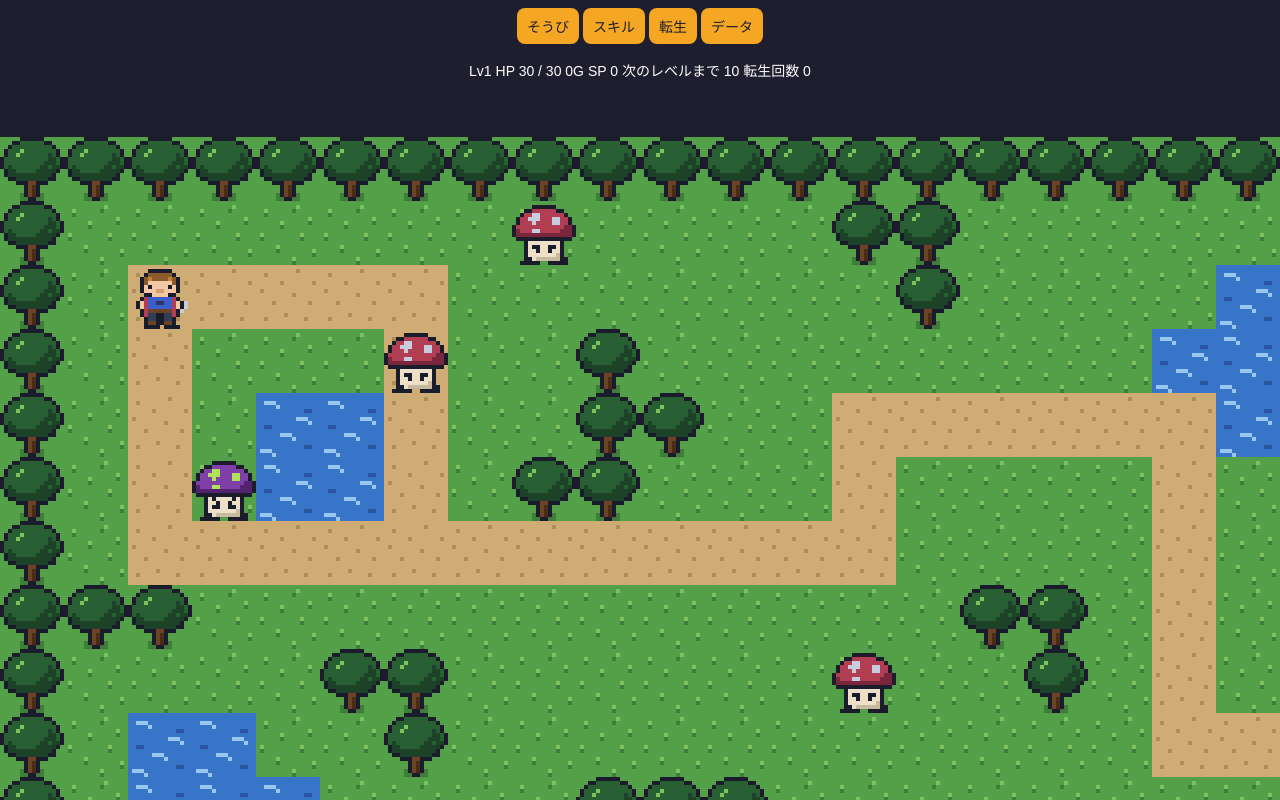
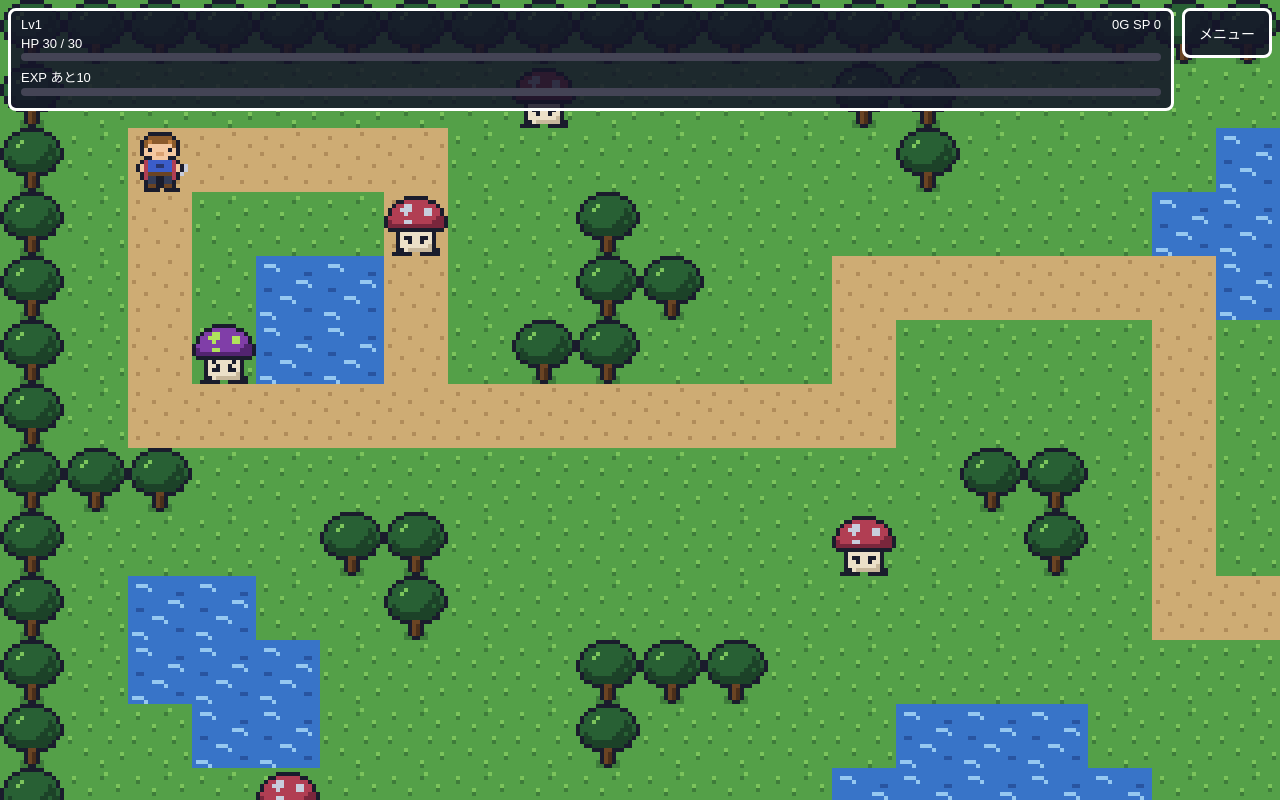
Before and after one commit to snaooo9331-max/my-rpg, a website built with Vite: page index.html in a window 1280 px wide. Built offline with nearby package versions, Linux system fonts and the light colour scheme.

Commit message:
ステータスウィンドウとメニューボタンを追加

```diff
--- a/src/field.ts
+++ b/src/field.ts
@@ -1,7 +1,7 @@
 import { getScene } from "./scene";
 import { MAP_WIDTH, MAP_HEIGHT, getTile, isWalkable } from "./map";
 import { startBattle } from "./battle";
-import { player, expToNext, START_X, START_Y } from "./player";
+import { player, expToNext, START_X, START_Y, rebirth } from "./player";
 import { MONSTERS } from "./monster";
 import { openMenu, MENU_TABS, TAB_LABELS, type MenuTab } from "./menu";
 
@@ -65,12 +65,35 @@ const fieldEnemies: FieldEnemy[] = [
   { id: 8, x: 16, y: 15, monsterId: "poisonMushroom", alive: true },
 ];
 
+function setFieldText(id: string, text: string) {
+  const element = document.getElementById(id);
+  if (element) {
+    element.textContent = text;
+  }
+}
+
+function setBar(id: string, percent: number) {
+  const element = document.getElementById(id);
+  if (element) {
+    element.style.width = clamp(percent, 0, 100) + "%";
+  }
+}
+
 export function updateFieldStatus() {
-  const status = document.getElementById("field-status");
-  if (status) {
-    const next = expToNext(player.level) - player.exp;
-    status.textContent = `Lv${player.level} HP ${player.hp} / ${player.maxHp} ${player.gold}G SP ${player.skillPoints} 次のレベルまで ${next} 転生回数 ${player.rebirthCount}`;
-  }
+  const need = expToNext(player.level);
+  const rebirthText = player.rebirthCount > 0 ? `転生${player.rebirthCount}` : "";
+
+  setFieldText("hud-level", `Lv${player.level}${rebirthText}`);
+  setFieldText("hud-gold", `${player.gold}G SP ${player.skillPoints}`);
+  setFieldText("hud-hp", `${player.hp} / ${player.maxHp}`);
+  setFieldText("hud-exp", `あと${need - player.exp}`);
+
+  const hpPercent = (player.hp / player.maxHp) * 100;
+  const expPercent = (player.exp / need) * 100;
+
+  setBar("hp-fill", hpPercent);
+  setBar("exp-fill", expPercent);
+  document.getElementById("hp-fill")?.classList.toggle("low", hpPercent <= 30);
 }
 
 export function showFieldMessage(text: string) {
@@ -228,8 +251,20 @@ export function setupField(root: HTMLElement) {
   `).join("");
 
   root.innerHTML = `
-    <div class="top-bar">${menuButtons}</div>
-    <p id="field-status" class="status"></p>
+    <div class="hud">
+      <div class="hud-status window">
+        <div class="hud-row">
+          <span id="hud-level"></span>
+          <span id="hud-gold"></span>
+        </div>
+        <div class="bar-label">HP <span id="hud-hp"></span></div>
+        <div class="bar"><div id="hp-fill" class="bar-fill"></div></div>
+        <div class="bar-label">EXP <span id="hud-exp"></span></div>
+        <div class="bar"><div id="exp-fill" class="bar-fill exp"></div></div>
+      </div>
+      <button id="menu-toggle" class="window menu-toggle">メニュー</button>
+    </div>
+    <div id="menu-popup" class="menu-popup window hidden">${menuButtons}</div>
     <p id="field-message" class="message"></p>
     <div class="viewport" id="viewport">
       <div class="map" id="map"></div>
@@ -293,6 +328,7 @@ export function setupField(root: HTMLElement) {
     const direction = KEY_TO_DIRECTION[event.key];
     if (direction) {
       event.preventDefault();
+      document.getElementById("menu-popup")?.classList.add("hidden");
       moveHero(direction);
     }
   });
@@ -311,6 +347,7 @@ export function setupField(root: HTMLElement) {
       touch.clientY - touchStartY
     );
     if (direction) {
+      document.getElementById("menu-popup")?.classList.add("hidden");
       startWalking(direction);
     }
   }, { passive: false });
@@ -318,8 +355,13 @@ export function setupField(root: HTMLElement) {
   root.addEventListener("touchend", stopWalking);
   root.addEventListener("touchcancel", stopWalking);
 
+  root.querySelector("#menu-toggle")?.addEventListener("click", () => {
+    document.getElementById("menu-popup")?.classList.toggle("hidden");
+  });
+
   root.querySelectorAll<HTMLButtonElement>("[data-menu]").forEach((button) => {
     button.addEventListener("click", () => {
+      document.getElementById("menu-popup")?.classList.add("hidden");
       openMenu(button.dataset.menu as MenuTab, updateFieldStatus);
     });
   });
--- a/src/style.css
+++ b/src/style.css
@@ -137,19 +137,113 @@ button:disabled {
   touch-action: none;
 }
 
-.top-bar, .tab-bar {
+#field-screen:not(.hidden) {
   display: flex;
-  justify-content: center;
-  gap: 4px;
-  padding: 8px 4px;
+  flex-direction: column;
+  height: 100dvh;
+  position: relative;
 }
 
-.top-bar button, .tab-bar button {
-  margin: 0;
-  font-size: 14px;
-  padding: 8px 10px;
+.window {
+  background-color: rgba(20, 20, 40, 0.85);
+  border: 3px solid #ffffff;
+  border-radius: 8px;
+  color: #ffffff;
 }
 
-.tab-bar .active {
+.hud {
+  position: absolute;
+  top: 8px;
+  left: 8px;
+  right: 8px;
+  display: flex;
+  gap: 8px;
+  align-items: flex-start;
+  z-index: 10;
+}
+
+.hud-status {
+  flex: 1;
+  padding: 6px 10px;
+  font-size: 13px;
+  text-align: left;
+}
+
+.hud-row {
+  display: flex;
+  justify-content: space-between;
+  margin-bottom: 4px;
+}
+
+.hud-label {
+  font-size: 11px;
+}
+
+.bar {
+  height: 8px;
+  background-color: #444455;
+  border-radius: 4px;
+  overflow: hidden;
+  margin: 2px 0 6px;
+}
+
+.bar-fill {
+  height: 100%;
+  width: 100%;
+  transition: width 0.3s;
+}
+
+.bar-fill.hp {
   background-color: #4caf50;
 }
+
+.bar-fill.hp.low {
+  background-color: #e53935;
+}
+
+.bar-fill.exp {
+  background-color: #4fa3f7;
+}
+
+.menu-toggle {
+  margin: 0;
+  padding: 12px 14px;
+  font-size: 14px;
+  background-color: rgba(20, 20, 40, 0.85);
+  color: #ffffff;
+}
+
+.menu-popup {
+  position: absolute;
+  top: 72px;
+  right: 8px;
+  padding: 8px;
+  z-index: 11;
+}
+
+.menu-popup:not(.hidden) {
+  display: flex;
+  flex-direction: column;
+  gap: 6px;
+}
+
+.menu-popup button {
+  margin: 0;
+  min-width: 110px;
+}
+
+.message {
+  position: absolute;
+  left: 8px;
+  right: 8px;
+  bottom: 16px;
+  margin: 0;
+  padding: 10px 14px;
+  font-size: 14px;
+  text-align: left;
+  z-index: 10;
+}
+
+.message:empty {
+  display: none;
+}
```
